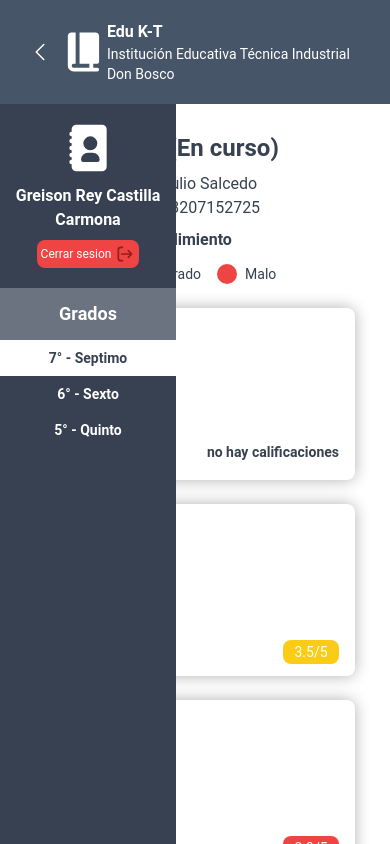
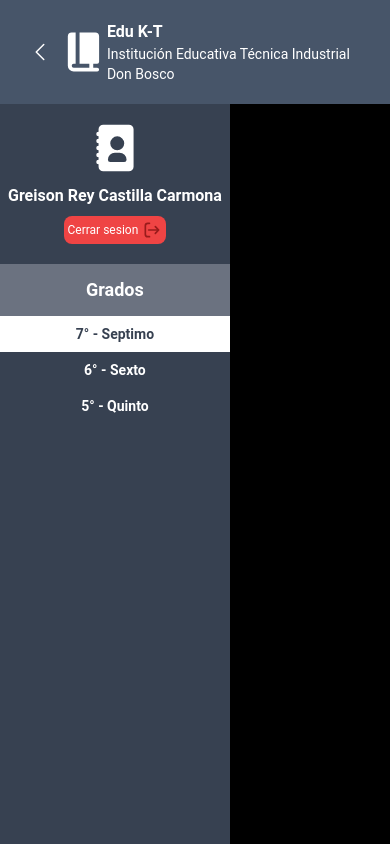
Before and after one commit to GreisonCastilla/Edu-K-T, a Vue app: page / in a window 390 px wide. Both pictures are taken after a click on the button 40 px from the left and 52 px from the top of the page. Shown: the top 844 px of the page. Built offline with nearby package versions, Linux system fonts and the light colour scheme.

Commit message:
fix transparent

```diff
--- a/src/components/SideBar.vue
+++ b/src/components/SideBar.vue
@@ -8,11 +8,12 @@
 </script>
 
 <template>
+
     <div class="sidebar transform flex flex-col -translate-x-full
      bg-gray-700 relative min-w-44 transition
      duration-500 ease-in-out text-black z-20 min-h-full "
 
-     :class="{'absolute translate-x-0 duration-500 ease-in-out z-20 ':showSideBar}"
+     :class="{'absolute translate-x-0 duration-500 ease-in-out z-20':showSideBar}"
      >
 
         <SesionInfo class="lg:hidden flex"></SesionInfo>
@@ -38,10 +39,10 @@
     </div>
 
     <div v-if="showSideBar" class="sidebar transform  -translate-x-full
-     bg-transparent relative w-3/4 transition
+     bg-black relative  transition
      duration-500 ease-in-out  text-black z-20 min-h-full"
 
-     :class="{'absolute flex translate-x-0 duration-500 ease-in-out z-20 md:hidden':showSideBar}"
+     :class="{'absolute flex translate-x-0 duration-500 ease-in-out z-20 grow md:hidden':showSideBar}"
      @click="showSideBar=!showSideBar"
      >
 
```
